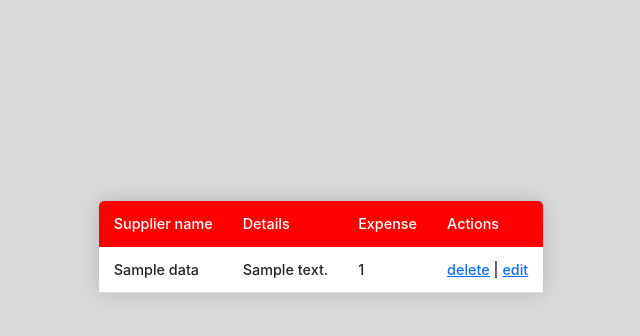
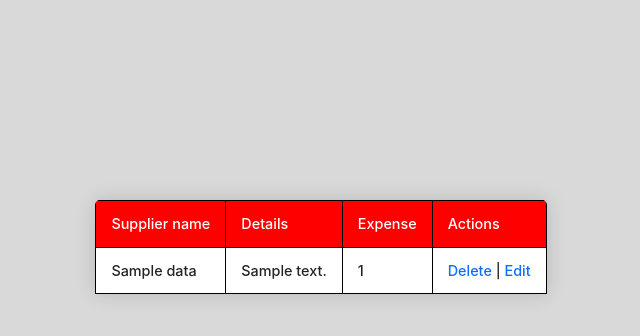
Before and after one commit to DatPika/System-Development-ECommerce, a PHP site: template app/views/Expense/index.php in a window 1280 px wide. Shown: the part 205-541 px from the top of the page, without its empty margins (319-959 px from the left). Run offline with PHP 8.4, Linux system fonts and the light colour scheme; the template is opened without the code that fills it: most values are stand-ins (such as "Sample title", 1, 10 or a date in 2020).

Commit message:
fixes to actions column

```diff
--- a/Style/styles.css
+++ b/Style/styles.css
@@ -16,6 +16,13 @@ body {
 	left: 0px;
 	top: 0px;
 }
+
+.content-table table,
+.content-table th,
+.content-table td {
+	border: 1px solid black;
+}
+
 .content-table {
 	border-collapse: collapse;
 	margin: 25px 0;
@@ -41,6 +48,11 @@ body {
 
 .content-table tbody tr {
 	border-bottom: 1px solid #dddddd;
+}
+
+/*Removing the underline from the "Actions" field */
+.content-table tbody tr:first-child td:nth-child(4) a {
+   text-decoration: none;
 }
 
 .createPage {
--- a/app/views/Expense/index.php
+++ b/app/views/Expense/index.php
@@ -17,7 +17,7 @@ foreach ($data as $expense) { ?>
 			<td><?= htmlentities($expense->supplierName) ?></td>
 			<td><?= htmlentities($expense->details) ?></td>
 			<td><?= htmlentities($expense->totalExpense) ?></td>
-			<td><a href='/Expense/delete/<?=$expense->expense_id?>'><?= _('delete') ?></a> | <a href='/Expense/edit/<?=$expense->expense_id?>'><?= _('edit') ?></a>
+			<td><a href='/Expense/delete/<?=$expense->expense_id?>'><?= _('Delete') ?></a> | <a href='/Expense/edit/<?=$expense->expense_id?>'><?= _('Edit') ?></a>
 		</tr>
 	</tbody>
 
--- a/app/views/Project/index.php
+++ b/app/views/Project/index.php
@@ -33,7 +33,7 @@ foreach ($data as $project) { ?>
 			<td><?= htmlentities($project->works) ?></td>
 			<td><?= htmlentities($project->projectCost) ?></td>
 			<td><?= htmlentities($project->other) ?></td>
-			<td><a href='/Project/delete/<?=$project->project_id?>'><?= _('delete') ?></a> | <a href='/Project/edit/<?=$project->project_id?>'><?= _('edit') ?></a>
+			<td><a href='/Project/delete/<?=$project->project_id?>'><?= _('Delete') ?></a> | <a href='/Project/edit/<?=$project->project_id?>'><?= _('Edit') ?></a>
 		</tr>
 	</tbody>
 <?php
--- a/app/views/Trip/index.php
+++ b/app/views/Trip/index.php
@@ -15,7 +15,7 @@ foreach ($data as $trip) { ?>
 		<tr>
 			<td><?= htmlentities($trip->project_id) ?></td>
 			<td><?= htmlentities($trip->distance) ?></td>
-			<td><a href='/Trip/delete/<?=$trip->trip_id?>'><?= _('delete') ?></a> | <a href='/Trip/edit/<?=$trip->trip_id?>'><?= _('edit') ?></a>
+			<td><a href='/Trip/delete/<?=$trip->trip_id?>'><?= _('Delete') ?></a> | <a href='/Trip/edit/<?=$trip->trip_id?>'><?= _('Edit') ?></a>
 		</tr>
 	</tbody>
 <?php
```
